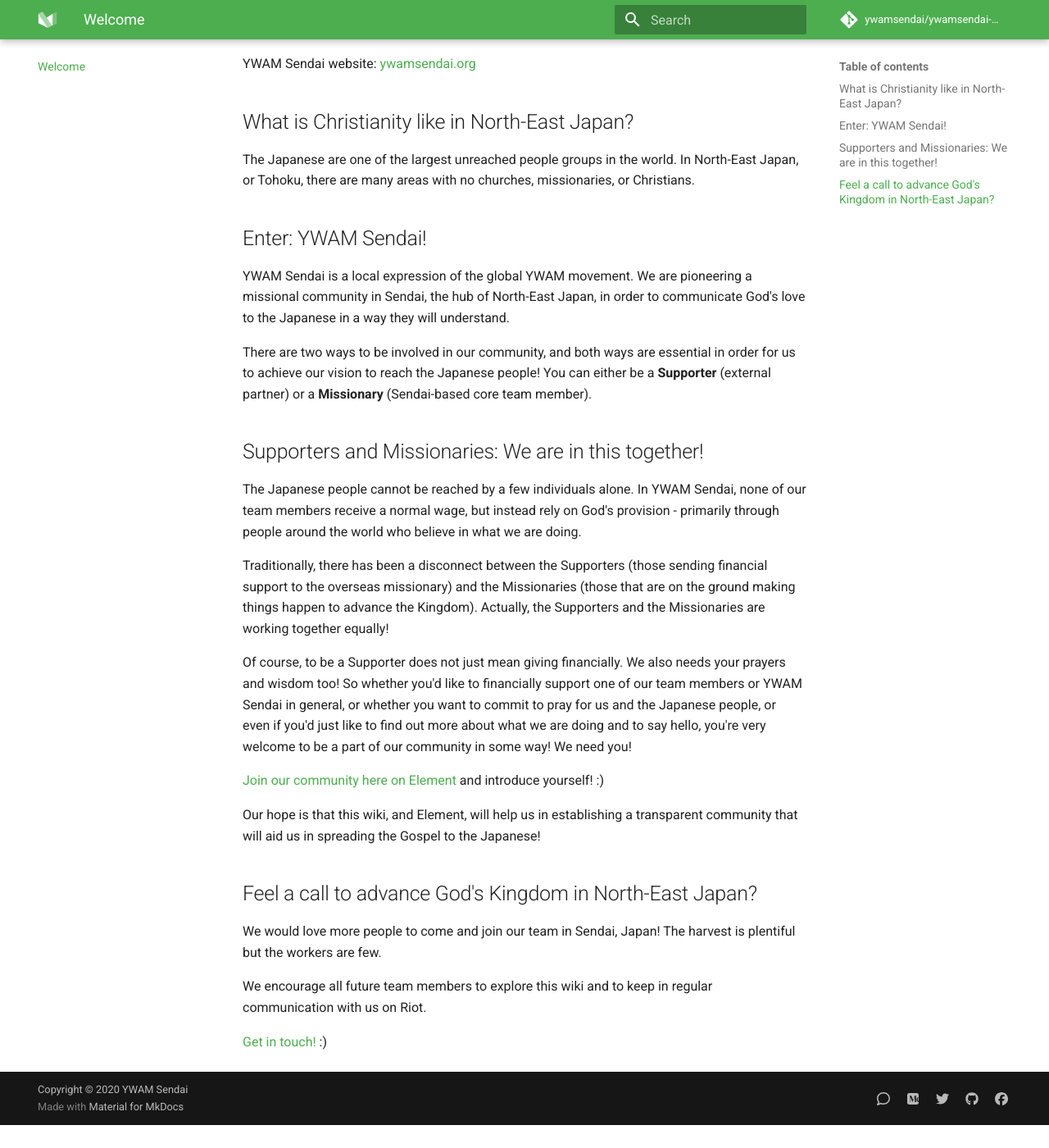
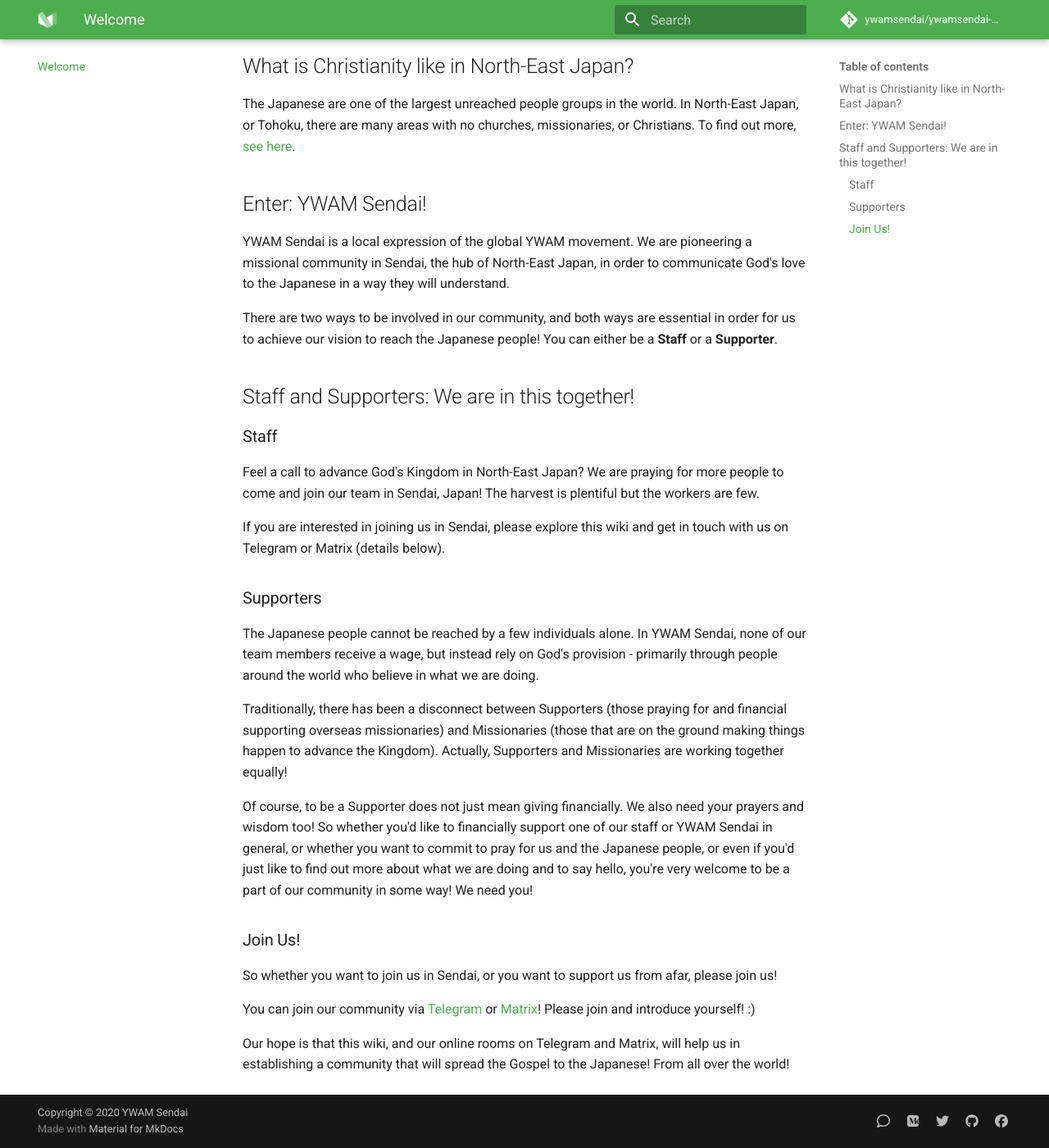
Before and after one commit to ywamsendai/ywamsendai-wiki, an MkDocs documentation site: the page built from docs/index.md, in a window 1280 px wide and 1400 px high, scrolled down 313 px. Shown: the whole window at 82% size. Built offline with MkDocs 1.6.1 and Material for MkDocs 9.7.7, drawn with Linux system fonts in a browser that asks for light colours; comment, search, counter and statistics services are not loaded; before the commit the page ends 1685 px from its top, so only the background shows below that; some of the changed text lies outside the part shown.

Commit message:
updated index page. added link to telegram group

```diff
--- a/docs/index.md
+++ b/docs/index.md
@@ -2,38 +2,40 @@
 
 **Hello there!** This is the place to be in order to learn all about YWAM Sendai!
 
-This wiki acts as a handbook to our community. We have only just begun writing content, so there isn't much now. But it will grow over time! :)
+This wiki acts as a handbook to our community.
 
-For those interested in hanging out with us online: [Join the YWAM Sendai community!](https://www.ywamsendai.org/join)
-
-YWAM Sendai website: [ywamsendai.org](https://www.ywamsendai.org)
+For more information on who we are, please visit our website: [ywamsendai.org](https://www.ywamsendai.org)
 
 ## What is Christianity like in North-East Japan?
 
-The Japanese are one of the largest unreached people groups in the world. In North-East Japan, or Tohoku, there are many areas with no churches, missionaries, or Christians.
+The Japanese are one of the largest unreached people groups in the world. In North-East Japan, or Tohoku, there are many areas with no churches, missionaries, or Christians. To find out more, [see here](/ywam/whyjapan.md).
 
 ## Enter: YWAM Sendai!
 
 YWAM Sendai is a local expression of the global YWAM movement. We are pioneering a missional community in Sendai, the hub of North-East Japan, in order to communicate God's love to the Japanese in a way they will understand.
 
-There are two ways to be involved in our community, and both ways are essential in order for us to achieve our vision to reach the Japanese people! You can either be a **Supporter** (external partner) or a **Missionary** (Sendai-based core team member).
+There are two ways to be involved in our community, and both ways are essential in order for us to achieve our vision to reach the Japanese people! You can either be a **Staff** or a **Supporter**.
 
-## Supporters and Missionaries: We are in this together!
+## Staff and Supporters: We are in this together!
 
-The Japanese people cannot be reached by a few individuals alone. In YWAM Sendai, none of our team members receive a normal wage, but instead rely on God's provision - primarily through people around the world who believe in what we are doing.
+### Staff
 
-Traditionally, there has been a disconnect between the Supporters (those sending financial support to the overseas missionary) and the Missionaries (those that are on the ground making things happen to advance the Kingdom). Actually, the Supporters and the Missionaries are working together equally!
+Feel a call to advance God's Kingdom in North-East Japan? We are praying for more people to come and join our team in Sendai, Japan! The harvest is plentiful but the workers are few.
 
-Of course, to be a Supporter does not just mean giving financially. We also needs your prayers and wisdom too! So whether you'd like to financially support one of our team members or YWAM Sendai in general, or whether you want to commit to pray for us and the Japanese people, or even if you'd just like to find out more about what we are doing and to say hello, you're very welcome to be a part of our community in some way! We need you!
+If you are interested in joining us in Sendai, please explore this wiki and get in touch with us on Telegram or Matrix (details below).
 
-[Join our community here on Element](https://www.ywamsendai.org/join) and introduce yourself! :)
+### Supporters
 
-Our hope is that this wiki, and Element, will help us in establishing a transparent community that will aid us in spreading the Gospel to the Japanese!
+The Japanese people cannot be reached by a few individuals alone. In YWAM Sendai, none of our team members receive a wage, but instead rely on God's provision - primarily through people around the world who believe in what we are doing.
 
-## Feel a call to advance God's Kingdom in North-East Japan?
+Traditionally, there has been a disconnect between Supporters (those praying for and financial supporting overseas missionaries) and Missionaries (those that are on the ground making things happen to advance the Kingdom). Actually, Supporters and Missionaries are working together equally!
 
-We would love more people to come and join our team in Sendai, Japan! The harvest is plentiful but the workers are few.
+Of course, to be a Supporter does not just mean giving financially. We also need your prayers and wisdom too! So whether you'd like to financially support one of our staff or YWAM Sendai in general, or whether you want to commit to pray for us and the Japanese people, or even if you'd just like to find out more about what we are doing and to say hello, you're very welcome to be a part of our community in some way! We need you!
 
-We encourage all future team members to explore this wiki and to keep in regular communication with us on Riot.
+### Join Us!
 
-[Get in touch!](https://www.ywamsendai.org/join) :)
+So whether you want to join us in Sendai, or you want to support us from afar, please join us!
+
+You can join our community via [Telegram](https://t.me/joinchat/O4PX5BsUYLG64lCazgT8Ng) or [Matrix](https://app.element.io/#/group/+ywamsendai:matrix.org)! Please join and introduce yourself! :)
+
+Our hope is that this wiki, and our online rooms on Telegram and Matrix, will help us in establishing a community that will spread the Gospel to the Japanese! From all over the world!
```
Also changed, not shown: docs/ywam/finances.md (+1 -1 lines).
